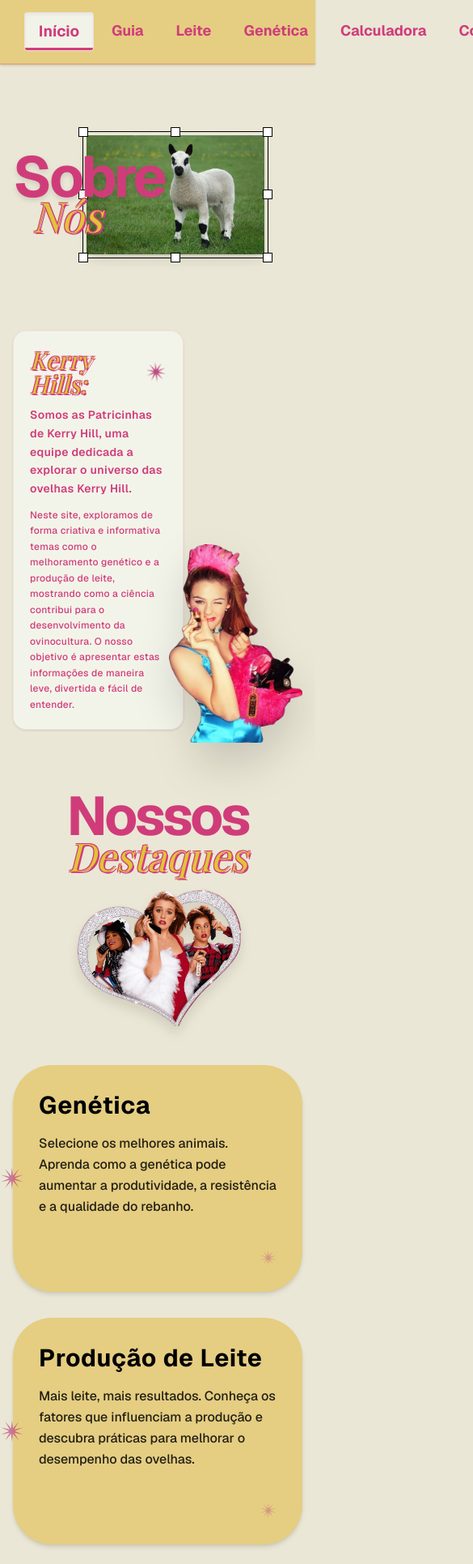
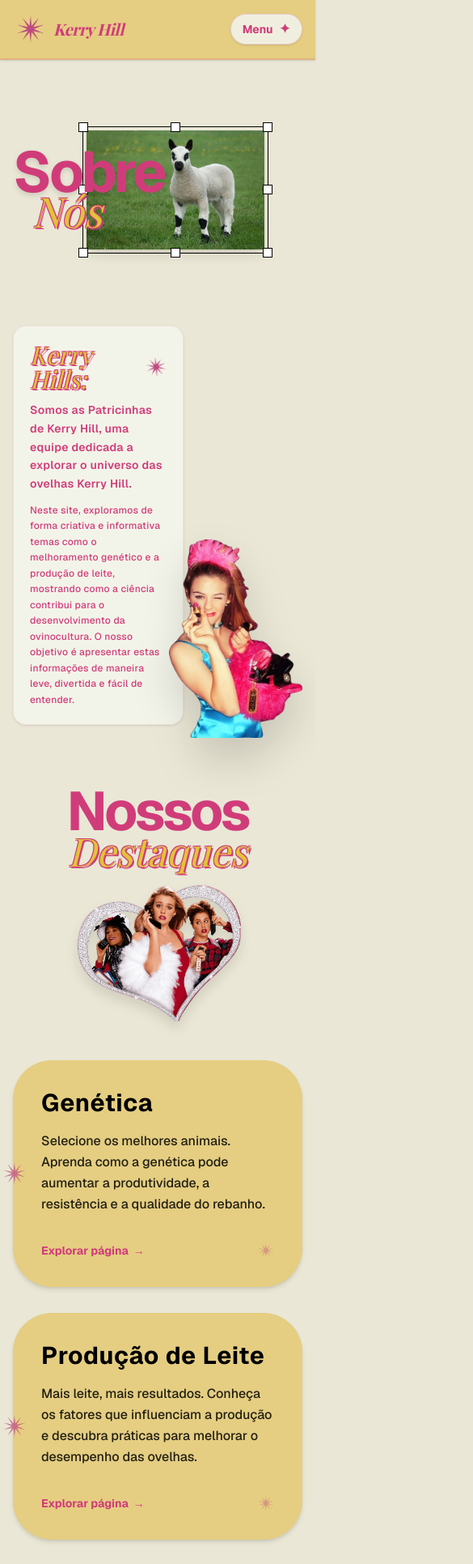
Before and after one commit to ciskk/kerry-hill, a Next.js app: page / in a window 390 px wide. Shown: the top 1931 px of the page at 81% size, 585 px wide, since content can reach past the window. Built offline with nearby package versions, Linux system fonts and the light colour scheme.

Commit message:
Colocando menu pro celular e links nos cards da pagina inicial
- transformei a estrela da barra de cima num link pro inicio e fiz um menu que abre no celular pra nao estourar a tela pros lados
- adicionei link nos 3 cards rosas da home (pelagem, producao e docilidade) levando pras paginas do site

```diff
--- a/app/layout.tsx
+++ b/app/layout.tsx
@@ -1,5 +1,6 @@
 "use client";
 
+import { useState } from "react";
 import { Geist, Geist_Mono, Playfair_Display } from "next/font/google";
 import { usePathname } from "next/navigation";
 import Link from "next/link";
@@ -29,6 +30,7 @@ export default function RootLayout({
   children: React.ReactNode;
 }>) {
   const pathname = usePathname();
+  const [menuAberto, setMenuAberto] = useState(false);
 
   // Lista de links da barra de navegação para renderizar dinamicamente
   const navLinks = [
@@ -53,22 +55,48 @@ export default function RootLayout({
         className="font-sans antialiased bg-creme min-h-screen flex flex-col text-rosa"
       >
         {/* BARRA DE NAVEGAÇÃO SUPERIOR (NAVBAR) */}
-        <nav className="bg-amarelo-card px-8 py-4 flex justify-between items-center border-b-2 border-rosa/20 sticky top-0 z-50 shadow-sm shrink-0">
-          {/* Logo Estrela */}
-          <div className="flex items-center transition-transform duration-300 hover:rotate-45 cursor-pointer">
+        <nav className="bg-amarelo-card px-4 md:px-8 py-3.5 md:py-4 border-b-2 border-rosa/20 sticky top-0 z-50 shadow-sm shrink-0">
+          <div className="flex justify-between items-center w-full">
+            {/* Logo Estrela Clicável */}
+            <Link
+              href="/"
+              onClick={() => setMenuAberto(false)}
+              aria-label="Voltar para a página inicial"
+              className="flex items-center gap-2.5 group shrink-0 focus:outline-none focus-visible:ring-2 focus-visible:ring-rosa rounded-lg p-1"
+            >
               <Image
                 src="/assets/star.png"
                 alt="Logo Estrela"
                 width={40}
                 height={40}
-              className="object-contain"
+                className="object-contain w-9 h-9 md:w-10 md:h-10 transition-transform duration-300 group-hover:rotate-45"
               />
-          </div>
+              <span className="md:hidden font-serif italic font-bold text-xl text-rosa tracking-tight">
+                Kerry Hill
+              </span>
+            </Link>
 
-          {/* Links de Navegação com Animações Pop e Ativas */}
-          <div className="flex gap-2 md:gap-4 font-bold text-lg">
+            {/* Botão de Menu Mobile (Visível apenas em telas pequenas) */}
+            <button
+              type="button"
+              onClick={() => setMenuAberto((prev) => !prev)}
+              aria-expanded={menuAberto}
+              aria-label={menuAberto ? "Fechar menu de navegação" : "Abrir menu de navegação"}
+              className="md:hidden flex items-center gap-2 bg-papel-nav/90 hover:bg-papel-nav text-rosa font-bold text-sm px-3.5 py-2 rounded-full border border-rosa/20 shadow-sm active:scale-95 transition-all focus:outline-none focus:ring-2 focus:ring-rosa"
+            >
+              <span>{menuAberto ? "Fechar" : "Menu"}</span>
+              <span
+                className={`inline-block transition-transform duration-300 text-base leading-none ${
+                  menuAberto ? "rotate-45" : "rotate-0"
+                }`}
+              >
+                ✦
+              </span>
+            </button>
+
+            {/* Links de Navegação Desktop com Animações Pop e Ativas */}
+            <div className="hidden md:flex gap-2 lg:gap-4 font-bold text-lg">
               {navLinks.map((link) => {
-              // Verifica se a página atual é igual ao link
                 const isActive = pathname === link.href;
 
                 return (
@@ -82,10 +110,7 @@ export default function RootLayout({
                       }
                     `}
                   >
-                  {/* Texto do Link */}
                     <span className="relative z-10">{link.label}</span>
-
-                  {/* Linha animada que surge embaixo do texto ao passar o mouse */}
                     <span
                       className={`absolute bottom-0 left-0 w-full h-[3px] bg-rosa transform origin-left transition-transform duration-300
                         ${isActive ? "scale-x-100" : "scale-x-0 group-hover:scale-x-100"}
@@ -95,10 +120,37 @@ export default function RootLayout({
                 );
               })}
             </div>
+          </div>
+
+          {/* Painel de Links Mobile (Dropdown expansível) */}
+          <div
+            className={`md:hidden overflow-hidden transition-all duration-300 ease-in-out ${
+              menuAberto ? "max-h-[320px] opacity-100 mt-3 pt-3 border-t border-rosa/15" : "max-h-0 opacity-0"
+            }`}
+          >
+            <div className="grid grid-cols-2 gap-2 pb-1">
+              {navLinks.map((link) => {
+                const isActive = pathname === link.href;
+                return (
+                  <Link
+                    key={link.href}
+                    href={link.href}
+                    onClick={() => setMenuAberto(false)}
+                    className={`px-4 py-2.5 rounded-xl font-bold text-base text-center transition-all ${
+                      isActive
+                        ? "bg-papel-nav text-rosa shadow-inner border border-rosa/20"
+                        : "bg-papel-nav/40 text-rosa hover:bg-papel-nav/80 active:scale-95"
+                    }`}
+                  >
+                    {link.label}
+                  </Link>
+                );
+              })}
+            </div>
+          </div>
         </nav>
 
         {/* CONTEÚDO DA PÁGINA */}
-        {/* Correção: O flex-1 distribui o tamanho perfeitamente e elimina de vez a barra de rolagem dupla */}
         <main className="flex-1 w-full flex flex-col">
           {children}
         </main>
--- a/app/page.tsx
+++ b/app/page.tsx
@@ -144,21 +144,21 @@ export default function Home() {
 
           <div className={`transition-all duration-700 ease-out transform delay-100
             ${destaquesVisivel ? 'opacity-100 translate-y-0' : 'opacity-0 translate-y-16'}`}>
-            <Card title="Genética">
+            <Card title="Genética" href="/genetica">
               Selecione os melhores animais. Aprenda como a genética pode aumentar a produtividade, a resistência e a qualidade do rebanho.
             </Card>
           </div>
 
           <div className={`transition-all duration-700 ease-out transform delay-300
             ${destaquesVisivel ? 'opacity-100 translate-y-0' : 'opacity-0 translate-y-16'}`}>
-            <Card title="Produção de Leite">
+            <Card title="Produção de Leite" href="/leite">
               Mais leite, mais resultados. Conheça os fatores que influenciam a produção e descubra práticas para melhorar o desempenho das ovelhas.
             </Card>
           </div>
 
           <div className={`transition-all duration-700 ease-out transform delay-500
             ${destaquesVisivel ? 'opacity-100 translate-y-0' : 'opacity-0 translate-y-16'}`}>
-            <Card title="Guia do Criador">
+            <Card title="Guia do Criador" href="/guia">
               Dicas para o dia a dia. Encontre orientações práticas sobre manejo, alimentação, reprodução e cuidados com o rebanho.
             </Card>
           </div>
--- a/components/Card.tsx
+++ b/components/Card.tsx
@@ -1,20 +1,34 @@
 import React from "react";
+import Link from "next/link";
 
 interface CardProps {
   title: string;
   children: React.ReactNode;
   hoverEffect?: boolean;
+  href?: string;
 }
 
-export default function Card({ title, children, hoverEffect = true }: CardProps) {
-  return (
-    <div className={`bg-amarelo-card rounded-[3rem] p-8 md:p-10 min-h-[280px] md:min-h-[300px] flex flex-col relative shadow-md transition-all duration-300
-      ${hoverEffect ? "hover:-translate-y-2 cursor-pointer" : ""}
-    `}>
-      <h4 className="text-3xl font-bold text-black mb-4 tracking-wide">{title}</h4>
-      <div className="text-black/85 text-base md:text-lg leading-relaxed font-medium font-sans antialiased">
-        {children}
+export default function Card({ title, children, hoverEffect = true, href }: CardProps) {
+  const cardClasses = `bg-amarelo-card rounded-[3rem] p-8 md:p-10 min-h-[280px] md:min-h-[300px] flex flex-col justify-between relative shadow-md transition-all duration-300 border-[3px] border-transparent
+    ${hoverEffect ? "hover:-translate-y-2 hover:border-rosa/40 cursor-pointer group focus:outline-none focus-visible:ring-4 focus-visible:ring-rosa" : ""}
+  `;
+
+  const conteudo = (
+    <>
+      <div>
+        <h4 className="text-3xl font-bold text-black mb-4 tracking-wide group-hover:text-rosa transition-colors">
+          {title}
+        </h4>
+        <div className="text-black/85 text-base md:text-lg leading-relaxed font-medium font-sans antialiased">
+          {children}
+        </div>
       </div>
+
+      {href && (
+        <span className="mt-6 inline-flex items-center gap-1.5 text-sm font-bold text-rosa group-hover:translate-x-1 transition-transform">
+          Explorar página <span aria-hidden="true">→</span>
+        </span>
+      )}
 
       {/* Estrelas decorativas padronizadas e seguras de carregar */}
       <img
@@ -27,6 +41,16 @@ export default function Card({ title, children, hoverEffect = true }: CardProps)
         alt="Estrela decorativa"
         className="w-[20px] h-[20px] absolute right-8 bottom-8 opacity-40 pointer-events-none"
       />
-    </div>
+    </>
   );
+
+  if (href) {
+    return (
+      <Link href={href} className={cardClasses}>
+        {conteudo}
+      </Link>
+    );
+  }
+
+  return <div className={cardClasses}>{conteudo}</div>;
 }
```
Lines whose indentation alone changed are shown as unchanged.
